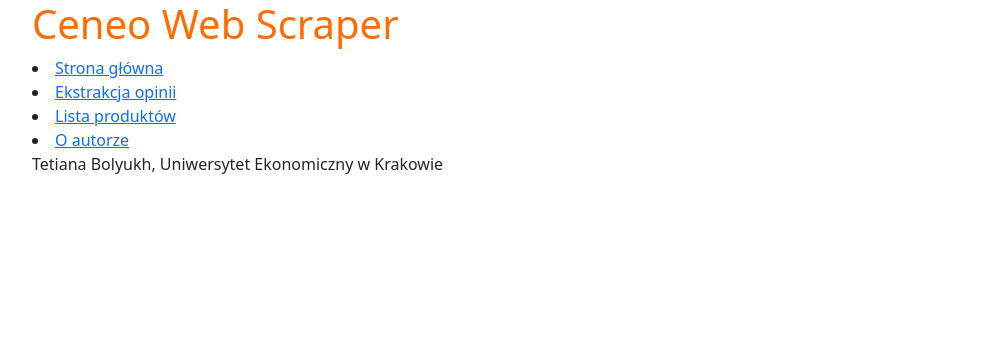
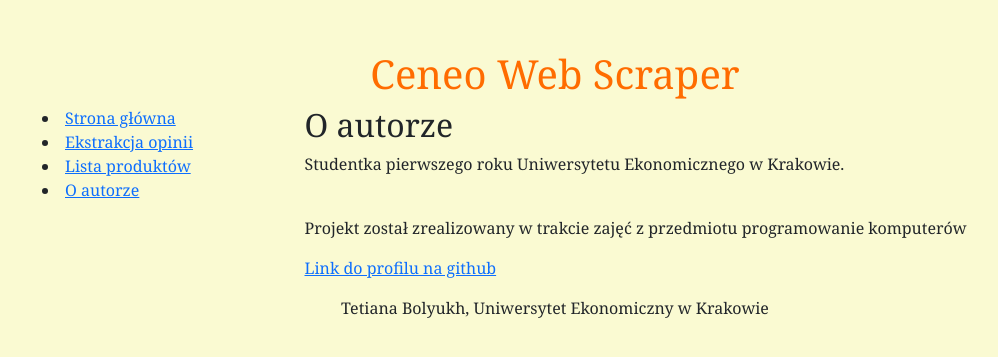
Before and after one commit to TetianaBolyukh/CeneoWebScraper, a Flask app: page /author in a window 1280 px wide. Shown: the top 357 px of the page, without its empty margins (50-1048 px from the left). Run offline with Flask 3, Linux system fonts and the light colour scheme; some libraries are stand-ins or nearby versions.

Commit message:
2025.05.29 TB

```diff
--- a/app/static/style.css
+++ b/app/static/style.css
@@ -1,3 +1,50 @@
 h1{
     color:#ff6c00;
+    text-align: center;
+  }
+h1{
+    text-align: center;
+  }
+body {
+    background-color: lightgoldenrodyellow;
+    font-family:Cambria, Cochin, Georgia, Times, 'Times New Roman', serif;
+    text-align: center;
+    margin-top: 50px;
+    margin-bottom: 100px;
+    margin-right: 150px;
+    margin-left: 80px;
+  }
+div {
+    text-align: left;
+  }
+a:visited {
+    color: darkred;
+  }
+a:hover {
+    color: burlywood;
+  }
+form {
+    width: 400px;
+    height: 100px;
+    padding: 12px;
+    border: 1px solid #ccc;
+    background-color:floralwhite;
+    border-radius: 15px;
+    resize: vertical;
 }
+label {
+    font-family:Cambria, Cochin, Georgia, Times, 'Times New Roman', serif;
+}
+.form-button {
+    margin: 10px;
+    border-radius: 15px;
+    cursor: pointer;
+}
+
+button {
+    font-family:Cambria, Cochin, Georgia, Times, 'Times New Roman', serif;
+    background-color:palegoldenrod;
+    margin-right: 1cm;
+    border-radius: 5px;
+
+}
--- a/app/templates/author.html
+++ b/app/templates/author.html
@@ -1,5 +1,8 @@
 {% extends 'base.html' %}
 {% block title %}{% endblock %}
 {% block content %}
-
+    <h2>O autorze</h2>
+    <p>Studentka pierwszego roku Uniwersytetu Ekonomicznego w Krakowie.</p><br>
+    <p>Projekt został zrealizowany w trakcie zajęć z przedmiotu programowanie komputerów</p>
+    <p><a href="https://github.com/TetianaBolyukh">Link do profilu na github</a></p>
 {% endblock %}
```
